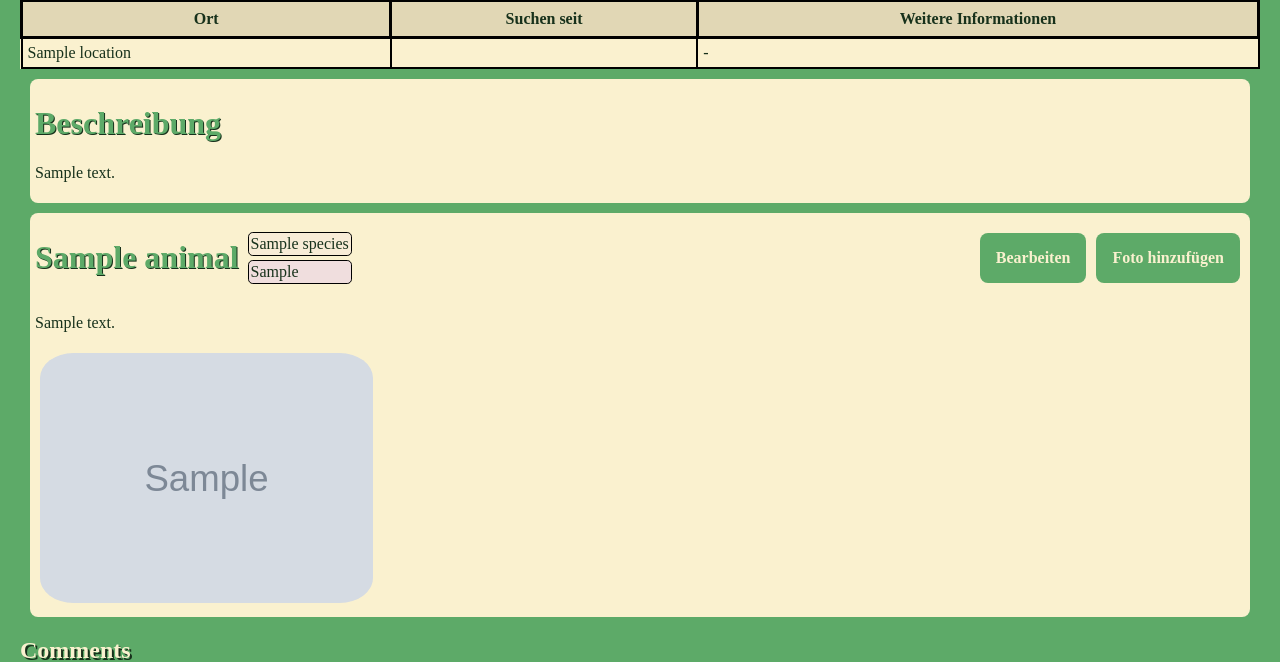
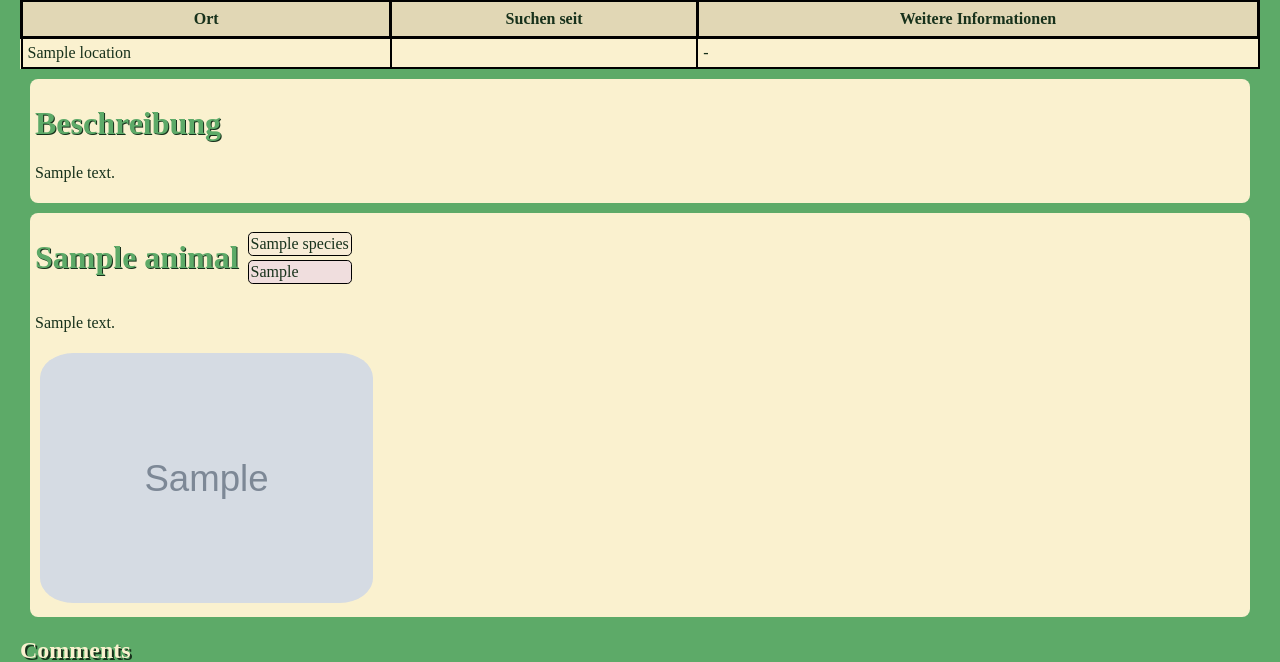
Before and after one commit to moan0s/notfellchen, a Django app: template src/fellchensammlung/templates/fellchensammlung/details/detail_adoption_notice.html in a window 1280 px wide. Shown: the part 178-840 px from the top of the page. Run offline with Django 5.2, Linux system fonts and the light colour scheme; the template is opened without the code that fills it: most values are stand-ins (such as "Sample title", 1, 10 or a date in 2020); grey boxes marked "Sample" are stand-in pictures; parts of the project's set-up code (start-up, migrations or seed data) failed here and were passed over.

Commit message:
feat: Don't display edit buttons when no permission

```diff
--- a/src/fellchensammlung/templates/fellchensammlung/partials/partial-animal-card.html
+++ b/src/fellchensammlung/templates/fellchensammlung/partials/partial-animal-card.html
@@ -8,11 +8,14 @@
             <div class="tag species">{{ animal.species }}</div>
             <div class="tag sex">{{ animal.get_sex_display }}</div>
         </div>
-
-        <div class="container-edit-buttons">
-            <a class="btn" href="{% url 'animal-edit' animal_id=animal.pk %}">{% translate 'Bearbeiten' %}</a>
-            <a class="btn" href="{% url 'animal-add-photo' animal_id=animal.pk %}">{% translate 'Foto hinzufügen' %}</a>
-        </div>
+        <!--- Assume a user does not have edit permissions on animal if they have no other edit permission   --->
+        {% if has_edit_permission %}
+            <div class="container-edit-buttons">
+                <a class="btn" href="{% url 'animal-edit' animal_id=animal.pk %}">{% translate 'Bearbeiten' %}</a>
+                <a class="btn"
+                   href="{% url 'animal-add-photo' animal_id=animal.pk %}">{% translate 'Foto hinzufügen' %}</a>
+            </div>
+        {% endif %}
     </div>
 
     {% if animal.description %}
```
